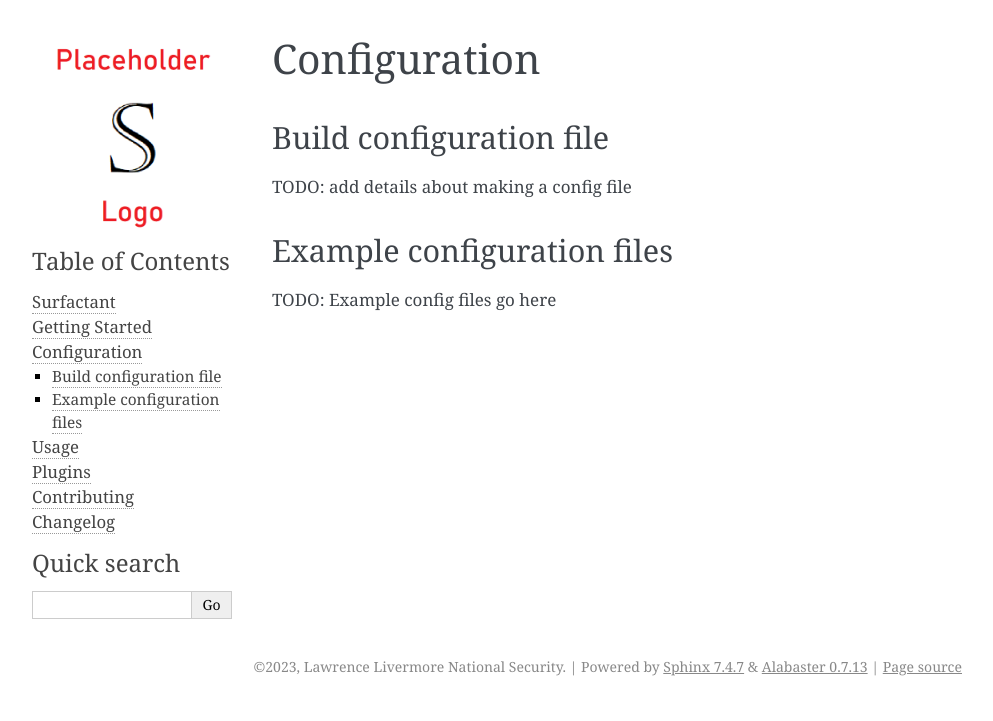
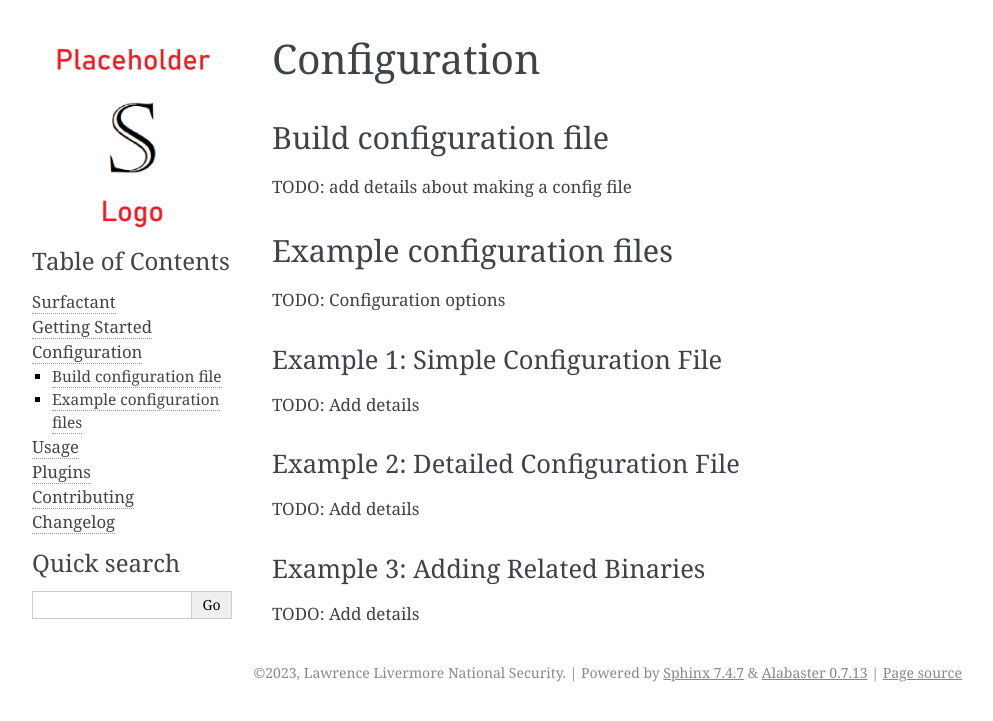
Before and after one commit to LLNL/Surfactant, a Sphinx documentation site: the page built from docs/config.md, in a window 1280 px wide. Shown: the top 721 px of the page, without its empty margins (148-1141 px from the left). Built offline with Sphinx 7.4.7, drawn with Linux system fonts in a browser that asks for light colours.

Commit message:
Added more subsections

```diff
--- a/docs/config.md
+++ b/docs/config.md
@@ -6,4 +6,16 @@ TODO: add details about making a config file
 
 ## Example configuration files
 
-TODO: Example config files go here
+TODO: Configuration options
+
+### Example 1: Simple Configuration File
+
+TODO: Add details
+
+### Example 2: Detailed Configuration File
+
+TODO: Add details
+
+### Example 3: Adding Related Binaries
+
+TODO: Add details
```
Also changed, not shown: docs/contribute.md (+4 -0 lines), docs/usage.md (+4 -0 lines).
